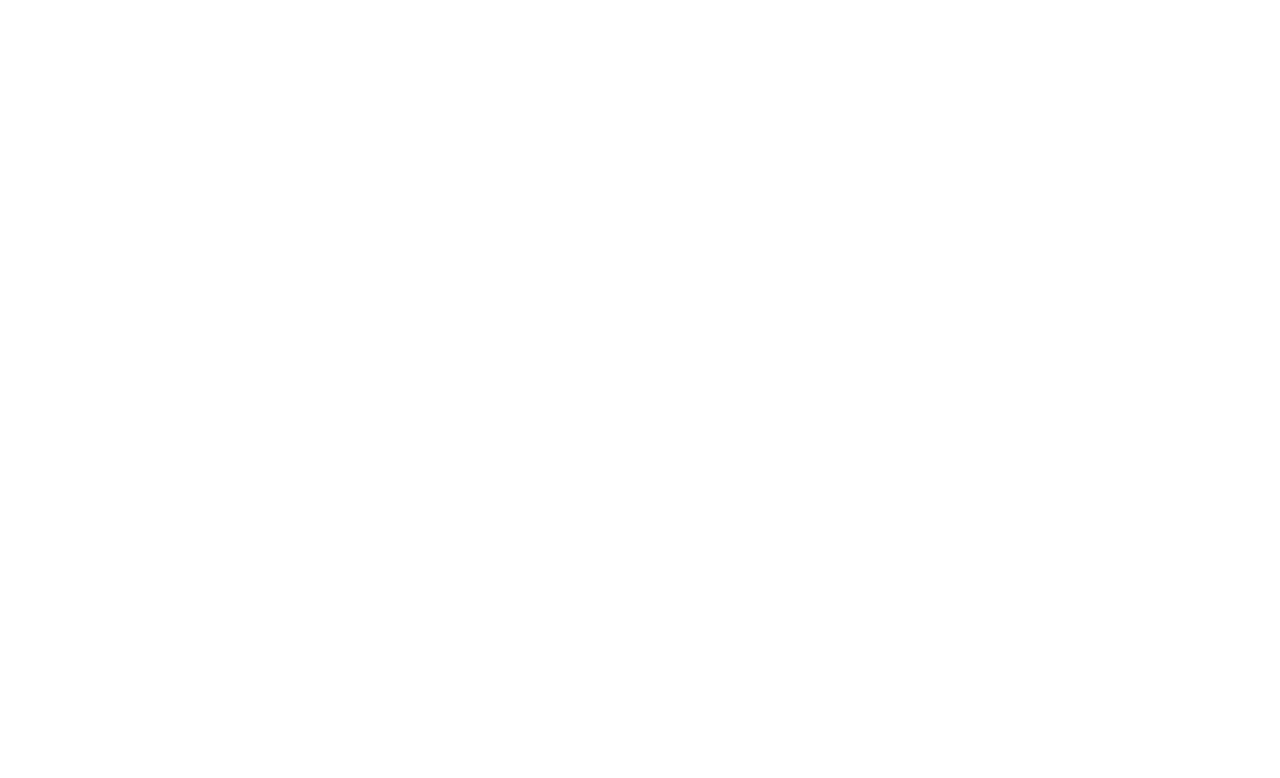
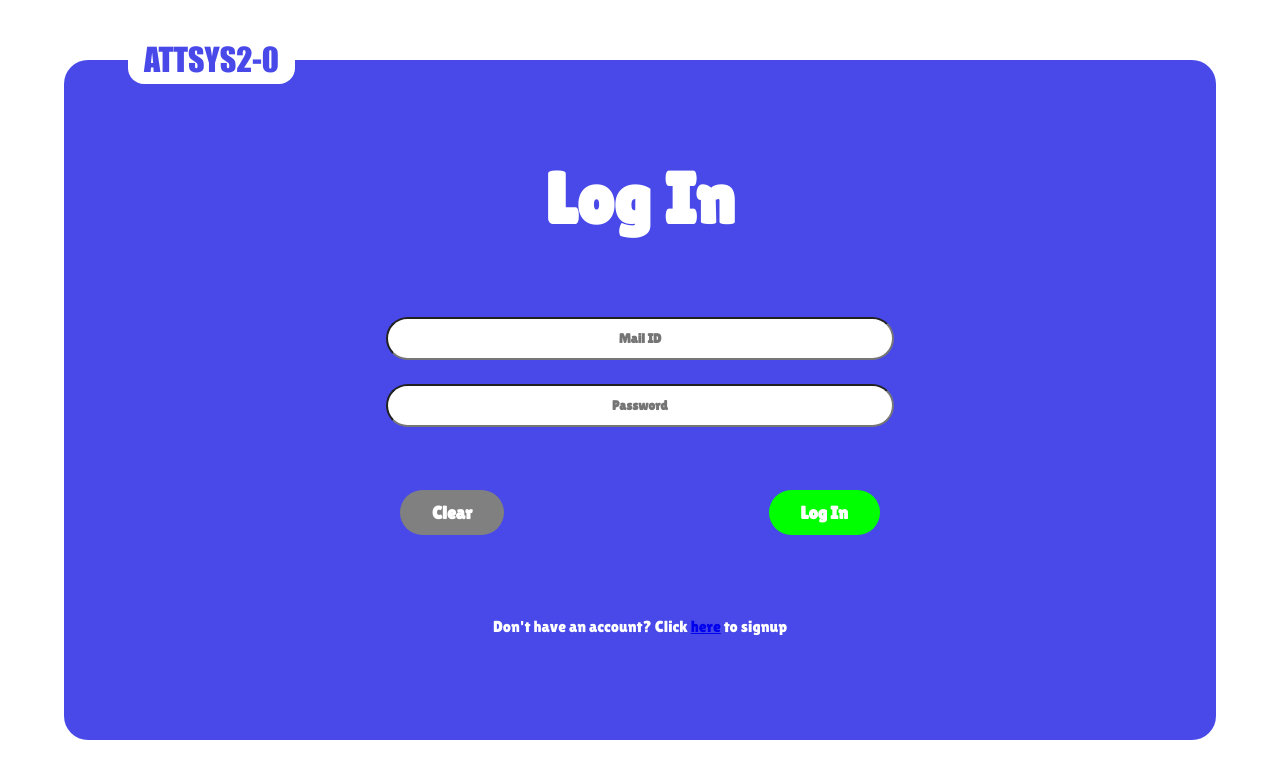
Before and after one commit to bhavi-th/attsys2-0, a React (Vite) app in the folder frontend/: page /login/teacher in a window 1280 px wide. Before the commit this address had no page. Shown: the top 778 px of the page. Built offline with nearby package versions, Linux system fonts and the light colour scheme.

Commit message:
Updated login and signup form

```diff
--- a/frontend/src/App.jsx
+++ b/frontend/src/App.jsx
@@ -10,8 +10,13 @@ const App = () => {
   return (
     <Router>
       <Routes>
+        <Route path="/" element={<LandingPage />} />
+        <Route path="/login/student" element={<LoginPage type="student" />} />
+        <Route path="/login/teacher" element={<LoginPage type="teacher" />} />
+        <Route path="/signup/student" element={<SignUp type="student" />} />
+        <Route path="/signup/teacher" element={<SignUp type="teacher" />} />
         <Route
-          path="/"
+          path="/dash"
           element={
             <>
               <NavBar />
@@ -19,9 +24,6 @@ const App = () => {
             </>
           }
         />
-        <Route path="/auth" element={<LandingPage />} />
-        <Route path="/login" element={<LoginPage />} />
-        <Route path="/signup" element={<SignUp />} />
       </Routes>
     </Router>
   );
--- a/frontend/src/components/Form.jsx
+++ b/frontend/src/components/Form.jsx
@@ -1,25 +1,35 @@
 import { Link } from "react-router-dom";
 import "../styles/Form.css";
 
-const Form = ({ formType }) => {
+const Form = ({ formType, type }) => {
   return (
     <div className="Form">
-      <Link className="logo" to="/">ATTSYS2-0</Link>
-      <form className="login-form">
+      <Link className="logo" to="/">
+        ATTSYS2-0
+      </Link>
+      <form className="form">
         <h1>{formType}</h1>
         <div className="input-holder">
-          <input placeholder="Mail ID" type="email" required />
+          <input
+            placeholder={type == "teacher" ? "Mail ID" : "USN"}
+            type={type == "teacher" ? "email" : "text"}
+            required
+          />
           <input placeholder="Password" type="password" required />
-          {formType == "Sign Up" ?
-            <input placeholder="Your UID" type="text" required />
-            :
-            <></>
-          }
         </div>
         <div className="button-holder">
           <button type="reset">Clear</button>
           <button type="submit">{formType}</button>
         </div>
+        {(formType == "Log In") ?
+          <p>
+            Don't have an account? Click <Link to={(type=="teacher") ? "/signup/teacher" : "/signup/student"}>here</Link> to signup
+          </p>
+        :
+          <p>
+            Already have an account? Click <Link to={(type=="teacher") ? "/login/teacher" : "/login/student"}>here</Link> to login
+          </p>
+        }
       </form>
     </div>
   );
--- a/frontend/src/components/NavBar.jsx
+++ b/frontend/src/components/NavBar.jsx
@@ -1,9 +1,10 @@
+import { Link } from "react-router-dom";
 import "../styles/NavBar.css";
 
 const NavBar = () => {
   return (
     <div className="NavBar">
-      <div className="nav-logo">AttSys2-0</div>
+      <Link to="/" className="nav-logo">AttSys2-0</Link>
     </div>
   );
 };
--- a/frontend/src/pages/LandingPage.jsx
+++ b/frontend/src/pages/LandingPage.jsx
@@ -8,8 +8,8 @@ const LandingPage = () => {
       <div className="LandingPage">
         <h1>ATTSYS2-0</h1>
         <div className="button-holder">
-          <Link className="btn" to="/login">Login</Link>
-          <Link className="btn" to="/signup">Sign Up</Link>
+          <Link className="btn" to="/login/teacher">Teacher</Link>
+          <Link className="btn" to="/login/student">Student</Link>
         </div>
       </div>
     </>
--- a/frontend/src/pages/LoginPage.jsx
+++ b/frontend/src/pages/LoginPage.jsx
@@ -1,9 +1,9 @@
 import Form from "../components/Form"
 
-const LoginPage = () => {
+const LoginPage = ({ type }) => {
   return (
     <div className="LoginPage">
-      <Form formType="Log In"/>
+      <Form formType="Log In" type={type}/>
     </div>
   )
 }
--- a/frontend/src/pages/SignUp.jsx
+++ b/frontend/src/pages/SignUp.jsx
@@ -1,9 +1,9 @@
 import Form from "../components/Form"
 
-const SignUp = () => {
+const SignUp = ({ type }) => {
   return (
     <div className="SignUp">
-      <Form formType="Sign Up" />
+      <Form formType="Sign Up" type={type} />
     </div>
   );
 };
--- a/frontend/src/styles/Form.css
+++ b/frontend/src/styles/Form.css
@@ -27,7 +27,7 @@
   place-items: center;
 }
 
-.login-form {
+.form {
   font-family: "Lilita One";
   height: 75%;
   width: 100%;
@@ -38,12 +38,12 @@
   gap: 1.5rem;
 }
 
-.login-form h1 {
+.form h1 {
   font-size: 4.5rem;
   font-weight: bold;
 }
 
-.login-form .input-holder {
+.form .input-holder {
   width: 100%;
   display: flex;
   align-items: center;
@@ -52,7 +52,7 @@
   gap: 1.5rem;
 }
 
-.login-form input {
+.form input {
   width: 60vmin;
   font-family: 'Lilita One';
   background-color: white;
@@ -63,13 +63,13 @@
   font-weight: bold;
 }
 
-.login-form .button-holder {
+.form .button-holder {
   width: 60vmin;
   display: flex;
   justify-content: space-between;
 }
 
-.login-form button{
+.form button{
   background-color: grey;
   color: white;
   padding: 0.75rem 2rem;
@@ -77,7 +77,7 @@
   border:none;
 }
 
-.login-form button:nth-child(2n){
+.form button:nth-child(2n){
   background-color: lime;
   color: white;
 }
--- a/frontend/src/styles/NavBar.css
+++ b/frontend/src/styles/NavBar.css
@@ -8,6 +8,7 @@
 }
 
 .nav-logo{
+  text-decoration: none;
   font-family: 'Impact';
   font-size: 1.5rem;
   letter-spacing: 1px;
```
